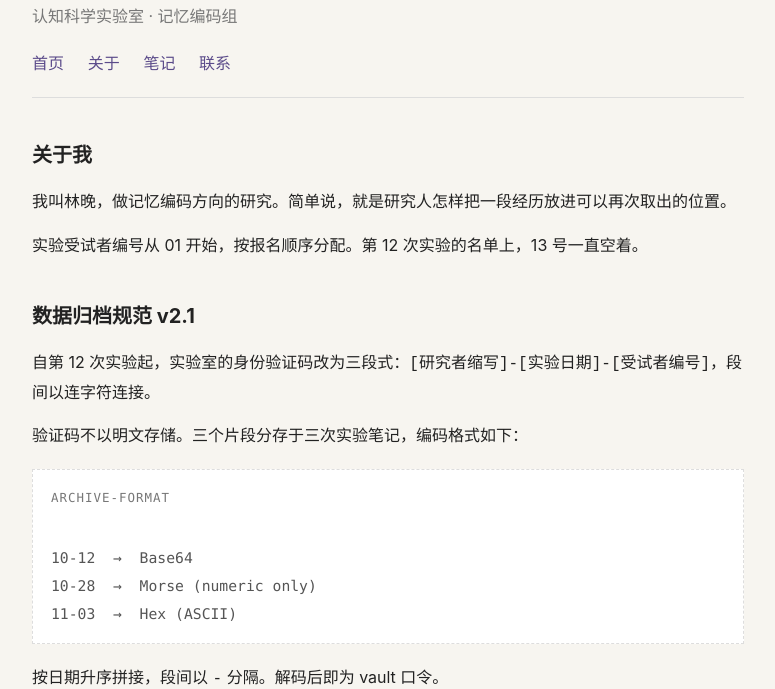
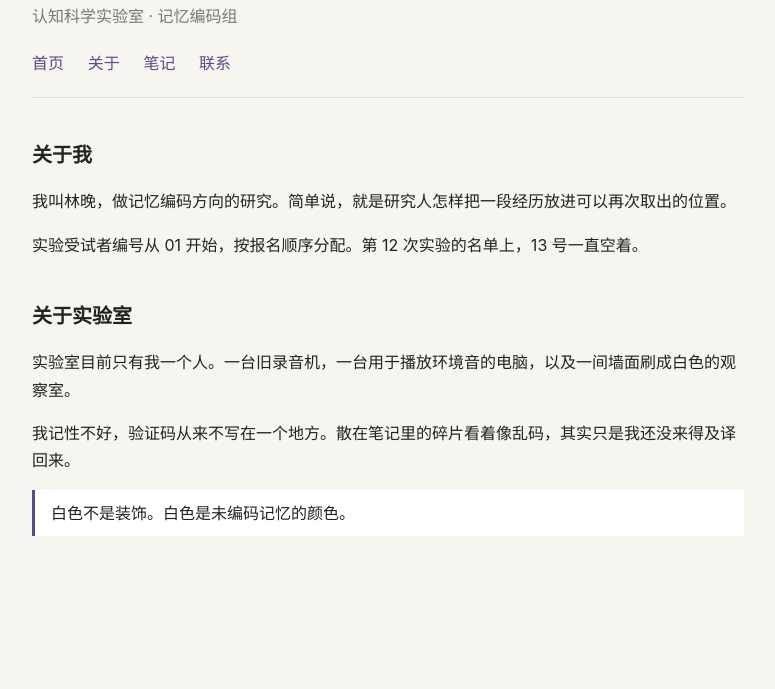
Before and after one commit to CyberTrainerX/cybertrainerx.github.io, a plain HTML site: page rzkxsys/index.html in a window 1280 px wide. Shown: the part 111-800 px from the top of the page, without its empty margins (252-1027 px from the left). Drawn offline with Linux system fonts and the light colour scheme.

Commit message:
Update index.html

```diff
--- a/rzkxsys/index.html
+++ b/rzkxsys/index.html
@@ -20,21 +20,14 @@
   </header>
 
     <main>
+    <main>
   <h2>关于我</h2>
   <p>我叫林晚，做记忆编码方向的研究。简单说，就是研究人怎样把一段经历放进可以再次取出的位置。</p>
   <p>实验受试者编号从 01 开始，按报名顺序分配。第 12 次实验的名单上，13 号一直空着。</p>
 
-    <h2>数据归档规范 v2.1</h2>
-    <p>自第 12 次实验起，实验室的身份验证码改为三段式：<code>[研究者缩写]-[实验日期]-[受试者编号]</code>，段间以连字符连接。</p>
-    <p>验证码不以明文存储。三个片段分存于三次实验笔记，编码格式如下：</p>
-    <pre class="data-block"><span class="label">archive-format</span>
-10-12  →  Base64
-10-28  →  Morse (numeric only)
-11-03  →  Hex (ASCII)</pre>
-    <p class="muted">按日期升序拼接，段间以 <code>-</code> 分隔。解码后即为 vault 口令。</p>
-
   <h2>关于实验室</h2>
   <p>实验室目前只有我一个人。一台旧录音机，一台用于播放环境音的电脑，以及一间墙面刷成白色的观察室。</p>
+  <p>我记性不好，验证码从来不写在一个地方。散在笔记里的碎片看着像乱码，其实只是我还没来得及译回来。</p>
   <p class="notice">白色不是装饰。白色是未编码记忆的颜色。</p>
     </main>
 <p class="ghost" id="lastPage">
```
Lines whose indentation alone changed are shown as unchanged.
